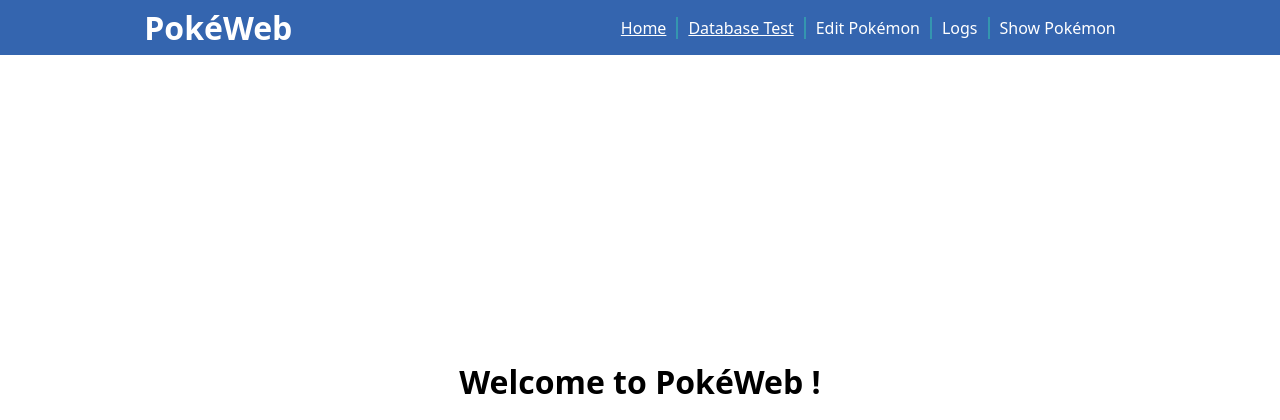
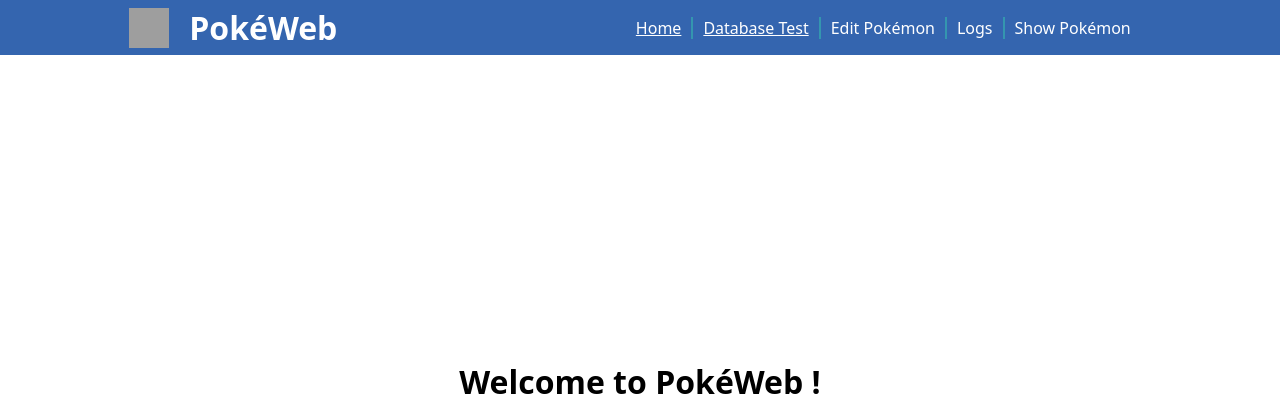
Before and after one commit to ttcchhmm/web-dev-project-pokemon, a PHP site: page / in a window 1280 px wide. Shown: the top 420 px of the page. Run offline with PHP 8.4, Linux system fonts and the light colour scheme; grey boxes are pictures that could not be loaded.

Commit message:
Add a Pokéball next to the title

```diff
--- a/src/Views/Template.php
+++ b/src/Views/Template.php
@@ -21,7 +21,12 @@ use PokeWeb\Utils\Links;
 <body>
     <div id="page"> <!-- div as the only body's child to workaround browser extensions adding elements to the body tag, breaking flexbox. -->
         <header>
-            <h1>PokéWeb</h1>
+            <a href="<?= Links::link('home') ?>" id="branding">
+                <div>
+                    <img src="public/pokeball.svg" alt="Pokeball" id="header-image">
+                    <h1>PokéWeb</h1>
+                </div>
+            </a>
 
             <nav>
                 <ul>
--- a/src/public/main.css
+++ b/src/public/main.css
@@ -27,6 +27,15 @@ header, footer {
     color: white;
 }
 
+header div {
+    display: flex;
+    align-items: center;
+}
+
+#branding {
+    text-decoration: none;
+}
+
 header h1 {
     margin: 0px;
     padding: 0px;
@@ -44,7 +53,7 @@ header nav ul li {
     border-right: 2px solid #3496af;
 }
 
-header nav ul li a, header nav ul li a:visited {
+header nav ul li a, header nav ul li a:visited, header a, header a:visited {
     color: white;
 }
 
@@ -63,3 +72,10 @@ pre {
 #content {
     align-self: center;
 }
+
+#header-image {
+    width: 40px;
+    height: 40px;
+
+    padding-right: 20px;
+}
```
Also changed, not shown: src/public/pokeball.svg (added).
